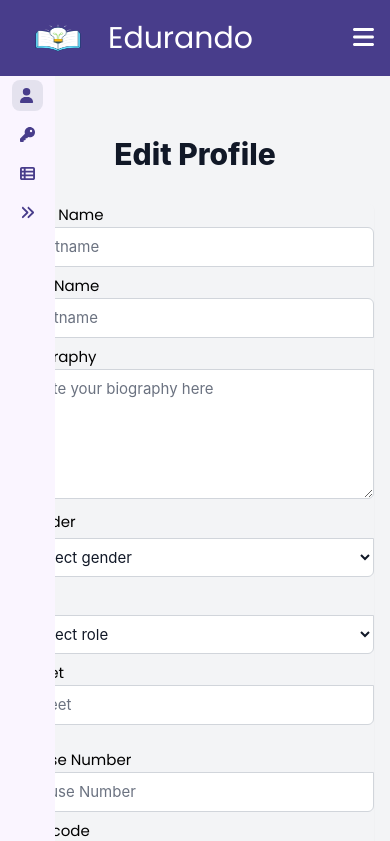
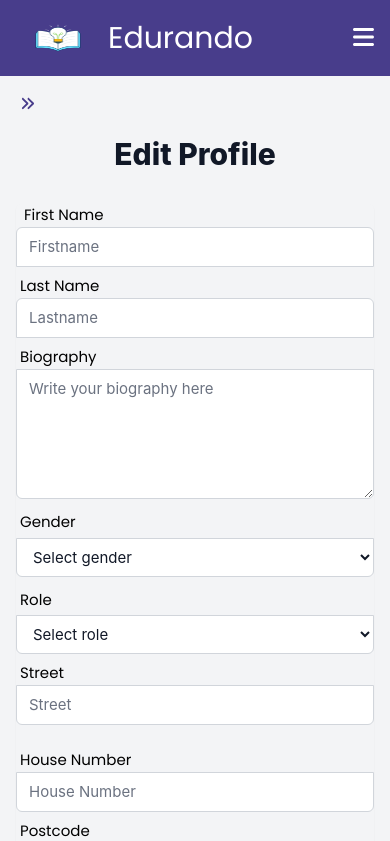
Before and after one commit to altinrushiti/Edurando, a Vue app in the folder Edurando_App/edurando-frontend/: page /editProfile in a window 390 px wide. Shown: the top 841 px of the page. Built offline with nearby package versions, Linux system fonts and the light colour scheme.

Commit message:
*Sidebar optimized for mobile devices (responsive)

```diff
--- a/Edurando_App/edurando-frontend/src/modules/UserUpdate/EditPage.vue
+++ b/Edurando_App/edurando-frontend/src/modules/UserUpdate/EditPage.vue
@@ -5,22 +5,22 @@
             <path clip-rule="evenodd" fill-rule="evenodd" d="M2 4.75A.75.75 0 012.75 4h14.5a.75.75 0 010 1.5H2.75A.75.75 0 012 4.75zm0 10.5a.75.75 0 01.75-.75h7.5a.75.75 0 010 1.5h-7.5a.75.75 0 01-.75-.75zM2 10a.75.75 0 01.75-.75h14.5a.75.75 0 010 1.5H2.75A.75.75 0 012 10z"></path>
         </svg>
     </button>
-    <aside id="default-sidebar" class="fixed top-0 left-0 z-40 w-50 h-full mt-16 border]" aria-label="Sidebar">
-        <div class="h-full px-3 py-4 overflow-y-auto bg-purple-50">
+    <aside id="default-sidebar" class="fixed top-0 left-0 z-40 w-50 h-full mt-16" aria-label="Sidebar">
+        <div class="h-full px-3 py-4 overflow-y-auto" :class="isSidebarOpen ? 'bg-purple-50 border' : 'bg-transparent md:bg-purple-50 md:border'">
             <ul class="space-y-2 font-medium text-[#483d8b]">
-                <li>
+                <li :class="!isSidebarOpen && 'hidden md:block'">
                     <RouterLink to="/EditProfile" active-class="bg-[#e4e2ee]" class="flex items-center p-2 rounded-lg hover:bg-[#e4e2ee]">
                         <font-awesome-icon :icon="['fas', 'user']" />
                         <span :class="isSidebarOpen ? '' : 'hidden'" class="flex-1 ml-3 whitespace-nowrap">Personal Data</span>
                     </RouterLink>
                 </li>
-                <li>
+                <li :class="!isSidebarOpen && 'hidden md:block'">
                     <RouterLink to="/ChangePassword" active-class="bg-[#e4e2ee]" class="flex items-center p-2 rounded-lg hover:bg-[#e4e2ee]">
                         <font-awesome-icon :icon="['fas', 'key']" />
                         <span :class="isSidebarOpen ? '' : 'hidden'" class="flex-1 ml-3 whitespace-nowrap">Change Password</span>
                     </RouterLink>
                 </li>
-                <li>
+                <li :class="!isSidebarOpen && 'hidden md:block'">
                     <RouterLink to="/SubjectsTopics" active-class="bg-[#e4e2ee]" class="flex items-center p-2 rounded-lg hover:bg-[#e4e2ee]">
                         <font-awesome-icon :icon="['fas', 'table-list']" />
                         <span :class="isSidebarOpen ? '' : 'hidden'" class="flex-1 ml-3 whitespace-nowrap">Subjects/Topics</span>
```
